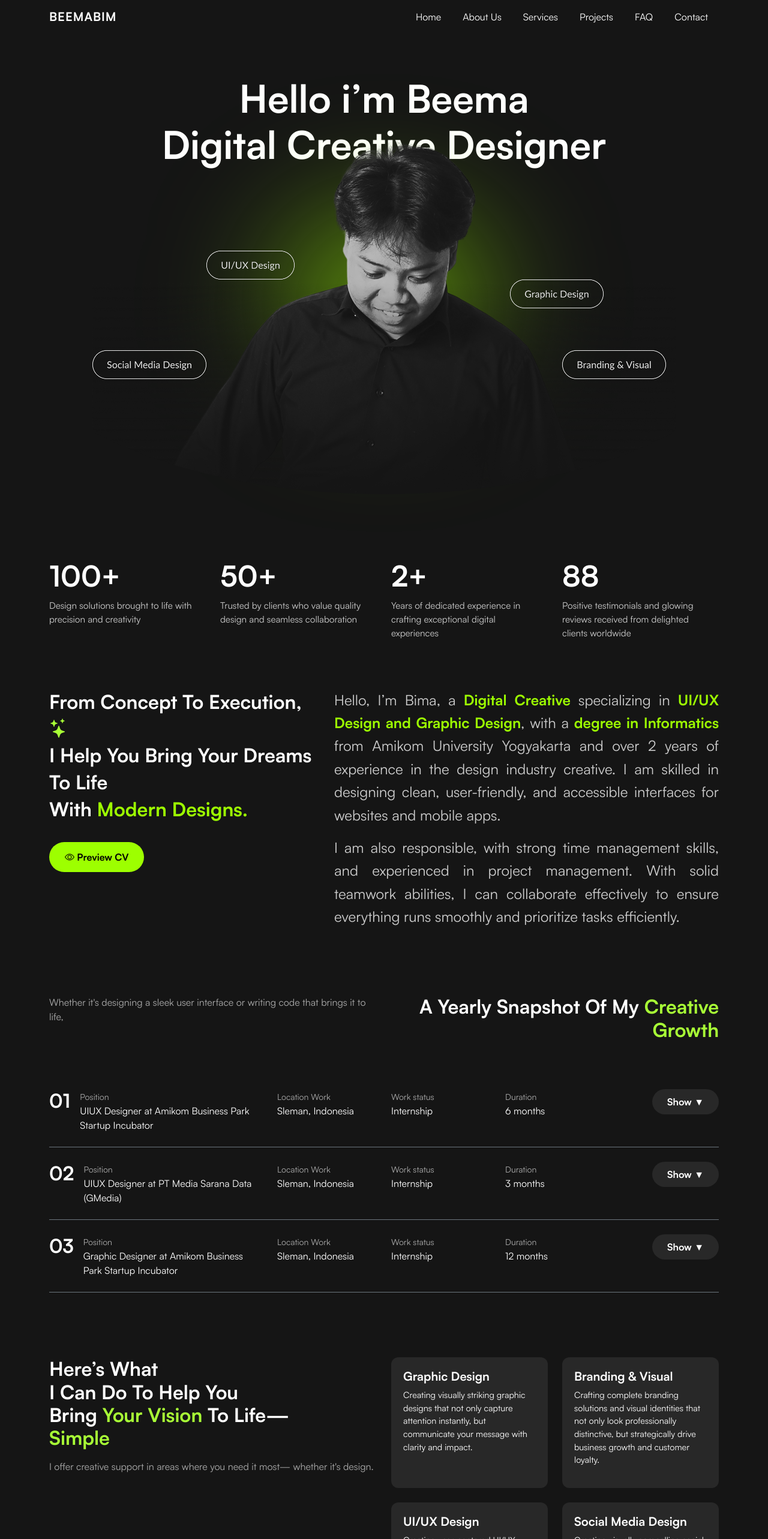
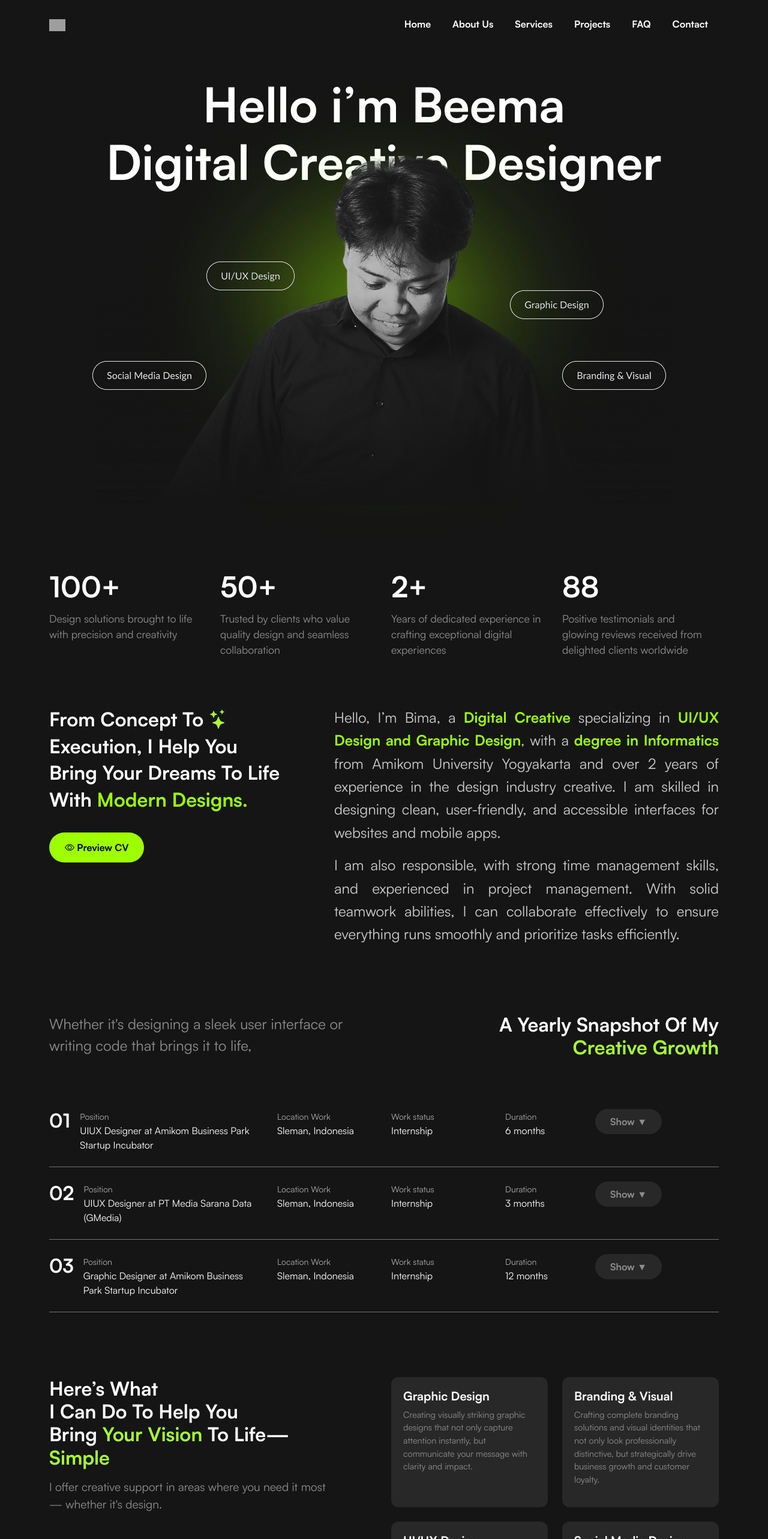
Before and after one commit to KakRevolusio/portobima, a React (Vite) app: page / in a window 1280 px wide. Shown: the top 2566 px of the page at 60% size. Built offline with nearby package versions, Linux system fonts and the light colour scheme; grey boxes are pictures that could not be loaded; a web font is replaced by a local one.

Commit message:
update 80%

```diff
--- a/src/components/About.jsx
+++ b/src/components/About.jsx
@@ -11,14 +11,15 @@ const About = () => {
           {/* Kolom kiri */}
           <div className="col-md-5 mb-4 mb-md-0">
             <h2 className="about-title">
-              From Concept To Execution,{" "}
+              From Concept To {" "}
               <i
                 className="bi bi-stars"
                 style={{ color: "rgba(168, 255, 54, 1)" }}
               ></i>
               <br />
-              I Help You Bring Your Dreams To Life
-              <br />
+              Execution, I Help You <br />
+              Bring Your Dreams To Life
+
               With <span>Modern Designs.</span>
             </h2>
 
@@ -33,7 +34,7 @@ const About = () => {
 
           {/* Kolom kanan */}
           <div className="col-md-7">
-            <p>
+            <p className="textcolor">
               Hello, I’m Bima, a{" "}
               <span className="highlight">Digital Creative</span> specializing
               in <span className="highlight">UI/UX Design and Graphic Design</span>,
--- a/src/components/ContactSection.jsx
+++ b/src/components/ContactSection.jsx
@@ -25,8 +25,9 @@ const ContactSection = () => {
                 Let’s Connect.
               </span>
             </h2>
-            <p style={{ color: "#aaa", fontSize: "1.2rem" }}>
-              Whether it's designing a sleek user interface or writing code
+            <p style={{ color: "#aaa", fontSize: "1.5rem" }}>
+              Whether it's designing a sleek user interface or <br />
+              writing code
             </p>
           </div>
 
--- a/src/components/Experience.jsx
+++ b/src/components/Experience.jsx
@@ -46,14 +46,21 @@ const Experience = () => {
         {/* Header */}
         <div className="row mb-5">
           <div className="col-md-6">
-            <p style={{ color: "#aaa" }}>
-              Whether it's designing a sleek user interface or writing code that
+           <p
+  style={{
+    color: "#8d8d8d",
+    fontSize: "1.5rem",
+  }}
+>
+              Whether it's designing a sleek user interface or
+              <br /> writing code that
               brings it to life,
             </p>
           </div>
           <div className="col-md-6 text-end">
             <h2 className="fw-bold">
               A Yearly Snapshot Of My{" "}
+              <br />
               <span style={{ color: "rgba(168, 255, 54, 1)" }}>
                 Creative Growth
               </span>
@@ -93,7 +100,7 @@ const Experience = () => {
               </div>
 
               {/* Kolom 4: Duration + Button */}
-              <div className="col-md-4 d-flex justify-content-between align-items-start">
+              <div className="col-md-3 d-flex justify-content-between align-items-start">
                 <div>
                   <small style={{ color: "#aaa" }}>Duration</small>
                   <p className="mb-0">{exp.duration}</p>
@@ -106,7 +113,7 @@ const Experience = () => {
                       openIndex === index
                         ? "rgba(168, 255, 54, 1)"
                         : "rgba(40, 40, 40, 1)",
-                    color: openIndex === index ? "#000" : "#fff",
+                    color: openIndex === index ? "#000" : "#8d8d8d",
                     borderRadius: "25px",
                   }}
                 >
--- a/src/components/Hero.jsx
+++ b/src/components/Hero.jsx
@@ -6,7 +6,7 @@ const Hero = () => {
     <>
       <section className="hero" id="home">
         <div className="container">
-          <h1>
+          <h1 className="texhero">
             Hello i’m Beema
             <br />
             Digital Creative Designer
--- a/src/components/Navbar.jsx
+++ b/src/components/Navbar.jsx
@@ -4,7 +4,16 @@ const Navbar = () => {
   return (
     <nav className="navbar navbar-expand-lg fixed-top">
       <div className="container">
-        <a className="navbar-brand text-white" href="#home">BEEMABIM</a>
+        {/* Logo */}
+        <a className="navbar-brand" href="#home">
+          <img
+            src="/logo.png"
+            alt="Logo"
+            style={{ height: "20px", width: "auto" }} // logo lebih kecil
+          />
+        </a>
+
+        {/* Toggle Button */}
         <button
           className="navbar-toggler"
           type="button"
@@ -16,14 +25,31 @@ const Navbar = () => {
         >
           <span className="navbar-toggler-icon text-white"></span>
         </button>
-        <div className="collapse navbar-collapse justify-content-end" id="navbarNav">
+
+        {/* Menu */}
+        <div
+          className="collapse navbar-collapse justify-content-end"
+          id="navbarNav"
+        >
           <ul className="navbar-nav">
-            <li className="nav-item"><a className="nav-link" href="#home">Home</a></li>
-            <li className="nav-item"><a className="nav-link" href="#about">About Us</a></li>
-            <li className="nav-item"><a className="nav-link" href="#services">Services</a></li>
-            <li className="nav-item"><a className="nav-link" href="#projects">Projects</a></li>
-            <li className="nav-item"><a className="nav-link" href="#faq">FAQ</a></li>
-            <li className="nav-item"><a className="nav-link" href="#contact">Contact</a></li>
+            <li className="nav-item">
+              <a className="nav-link fw-bold" href="#home">Home</a>
+            </li>
+            <li className="nav-item">
+              <a className="nav-link fw-bold" href="#about">About Us</a>
+            </li>
+            <li className="nav-item">
+              <a className="nav-link fw-bold" href="#services">Services</a>
+            </li>
+            <li className="nav-item">
+              <a className="nav-link fw-bold" href="#projects">Projects</a>
+            </li>
+            <li className="nav-item">
+              <a className="nav-link fw-bold" href="#faq">FAQ</a>
+            </li>
+            <li className="nav-item">
+              <a className="nav-link fw-bold" href="#contact">Contact</a>
+            </li>
           </ul>
         </div>
       </div>
--- a/src/components/Services.jsx
+++ b/src/components/Services.jsx
@@ -30,6 +30,7 @@ const Services = () => {
     card: {
       backgroundColor: "rgba(40, 40, 40, 1)",
       color: "#fff",
+
       padding: "20px",
       borderRadius: "12px",
       height: "100%",
@@ -39,11 +40,11 @@ const Services = () => {
     },
     cardHover: {
       backgroundColor: "rgba(168, 255, 54, 1)",
-      color: "#000",
+      color: "#8d8d8d",
       boxShadow: "0 0 20px rgba(168, 255, 54, 0.6)",
     },
     subtitle: {
-      color: "#aaa",
+      color: "#8d8d8d",
     },
   };
 
@@ -64,8 +65,9 @@ const Services = () => {
               To Life— <br />
               <span style={{ color: "rgba(168, 255, 54, 1)" }}>Simple</span>
             </h2>
-            <p style={styles.subtitle}>
-              I offer creative support in areas where you need it most—
+            <p style={{ ...styles.subtitle, fontSize: "1.2rem" }}>
+              I offer creative support in areas where you need it most <br/>
+              —
               whether it's design.
             </p>
           </div>
@@ -85,7 +87,9 @@ const Services = () => {
                     }
                   >
                     <h5 className="fw-bold">{service.title}</h5>
-                    <p style={{ fontSize: "0.9rem" }}>{service.desc}</p>
+                     <p style={{ fontSize: "0.9rem", color: "#8d8d8d" }}>
+    {service.desc}
+  </p>
                   </div>
                 </div>
               ))}
--- a/src/components/Skills.jsx
+++ b/src/components/Skills.jsx
@@ -47,7 +47,7 @@ const FAQ = () => {
     >
       <div className="container">
         {/* Header */}
-        <div className="row mb-5">
+        <div className="row mb-6">
           <div className="col-md-6">
             <h2 className="fw-bold">
               Got <span style={{ color: "rgba(168, 255, 54, 1)" }}>Questions?</span>
@@ -55,8 +55,8 @@ const FAQ = () => {
             </h2>
           </div>
           <div className="col-md-6 text-end d-flex align-items-center">
-            <p style={{ color: "#aaa" }}>
-              Everything you need to know about our logistics services — fast,
+            <p style={{ color: "#8d8d8d",fontSize: "1.2rem" }}>
+              Everything you need to know about our logistics  services — fast,
               simple, and transparent.
             </p>
           </div>
@@ -82,7 +82,7 @@ const FAQ = () => {
                       openIndex === index
                         ? "rgba(168, 255, 54, 1)"
                         : "rgba(40, 40, 40, 1)",
-                    color: openIndex === index ? "#000" : "#fff",
+                    color: openIndex === index ? "#000" : "#8d8d8d",
                     borderRadius: "25px",
                   }}
                 >
@@ -95,7 +95,7 @@ const FAQ = () => {
             {openIndex === index && (
               <div className="row mt-3">
                 <div className="col-md-10">
-                  <p style={{ fontSize: "0.9rem", color: "#bbb" }}>
+                  <p style={{ fontSize: "0.9rem", color: "#8d8d8d" }}>
                     {faq.answer}
                   </p>
                 </div>
--- a/src/style.css
+++ b/src/style.css
@@ -22,6 +22,10 @@ body {
 }
 
 /* Navbar */
+.navbar {
+  padding-top: 20px !important;
+  padding-bottom: 20px !important;
+}
 .navbar {
   background-color: rgba(21, 21, 21, 1);
 }
@@ -48,7 +52,7 @@ body {
   padding: 100px 20px;
 }
 .hero h1 {
-  font-size: 4rem;
+  font-size: 5rem;
   font-weight: 700;
   line-height: 1.2;
 }
@@ -59,7 +63,7 @@ body {
 
 /* Gambar hero */
 .hero-img.overlap {
-  margin-top: -100px; /* geser gambar ke atas */
+  margin-top: -120px; /* geser gambar ke atas */
   position: relative;
   z-index: 3; /* pastikan gambar di atas teks */
 }
@@ -77,7 +81,7 @@ body {
 /* Gambar hero */
 .hero-img img {
 
-  border-radius: 50%;
+  /* border-radius: 50%; */
   filter: grayscale(100%);
   position: relative;
   z-index: 2;
@@ -163,8 +167,8 @@ body {
   margin: 0 auto;
 } */
 .stat-desc {
-  font-size: 0.95rem;
-  color: #ccc;
+  font-size: 1.1rem;
+  color:  #8d8d8d;
   line-height: 1.5;
   max-width: 250px;
   margin: 0; /* hilangkan auto-center */
```
